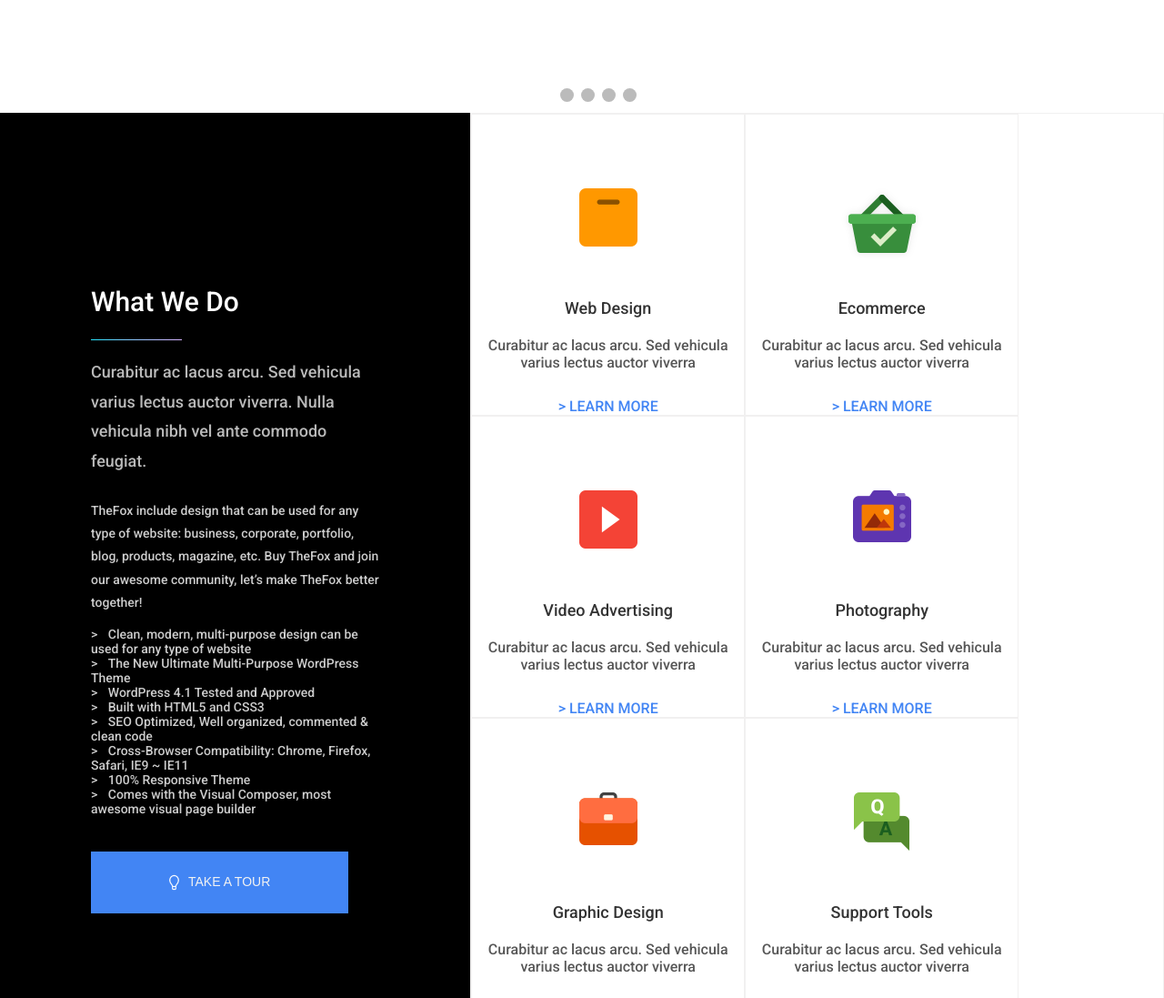
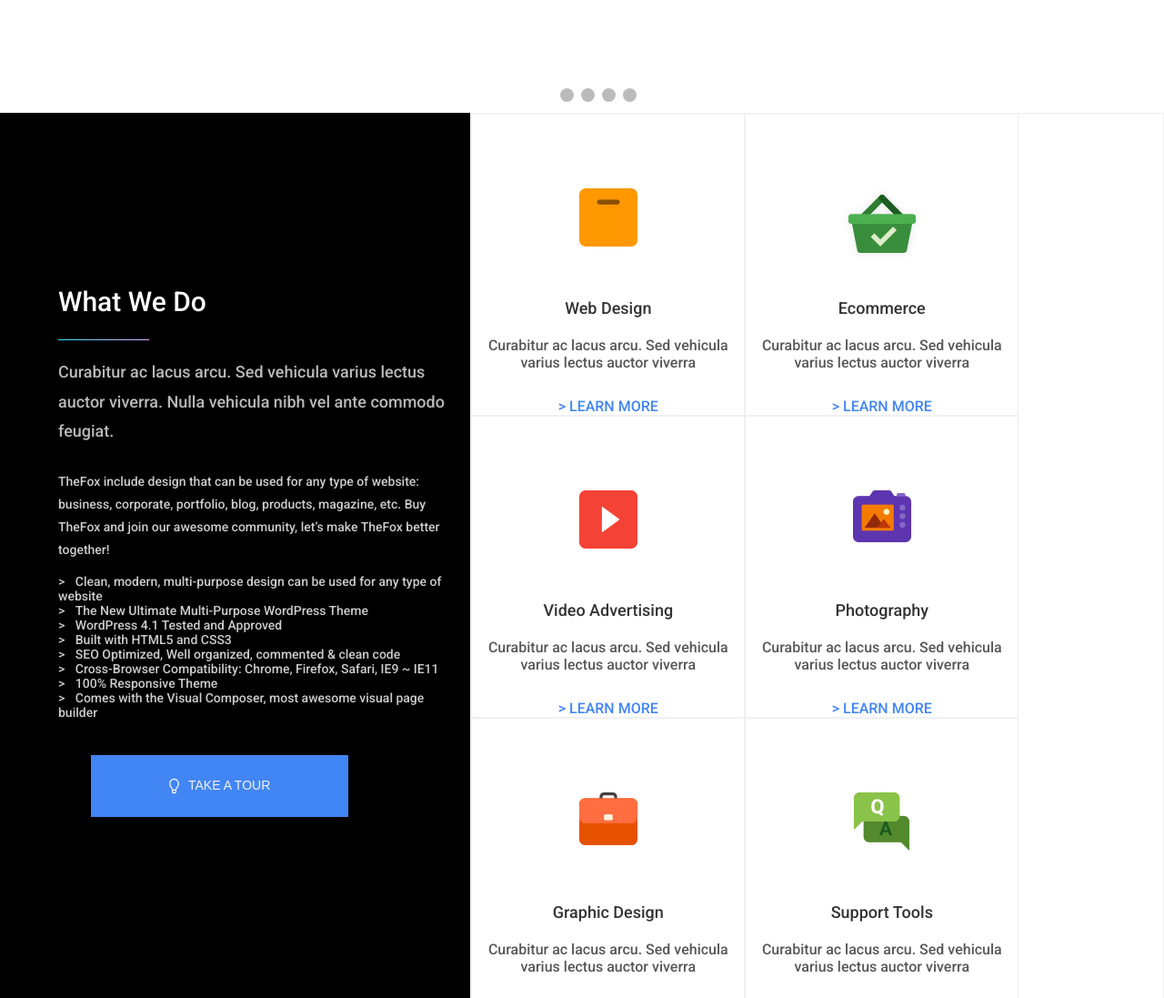
Before and after one commit to LeoSAN10/stormnet-course, a plain HTML site: page index.html in a window 1280 px wide. Shown: the part 5840-6937 px from the top of the page at 91% size. Drawn offline with Linux system fonts and the light colour scheme.

Commit message:
fix bugs

```diff
--- a/styles.css
+++ b/styles.css
@@ -656,8 +656,9 @@ font-weight: 600;
 }
 
 .service_intro > .intro_text div{
-  margin-left: 100px;
-  margin-right: 100px;
+  margin-left: 64px;
+  margin-right: 22px;
+
 }
 
 .serv_intro_list{
@@ -688,7 +689,7 @@ padding-right: 8px;
 .service_box{
   display: flex;
   flex-wrap: wrap;
-  width: 1120px;
+  width: 952px;
   text-align: center;
   border: 1px solid #F1F0F0;
 }
```
